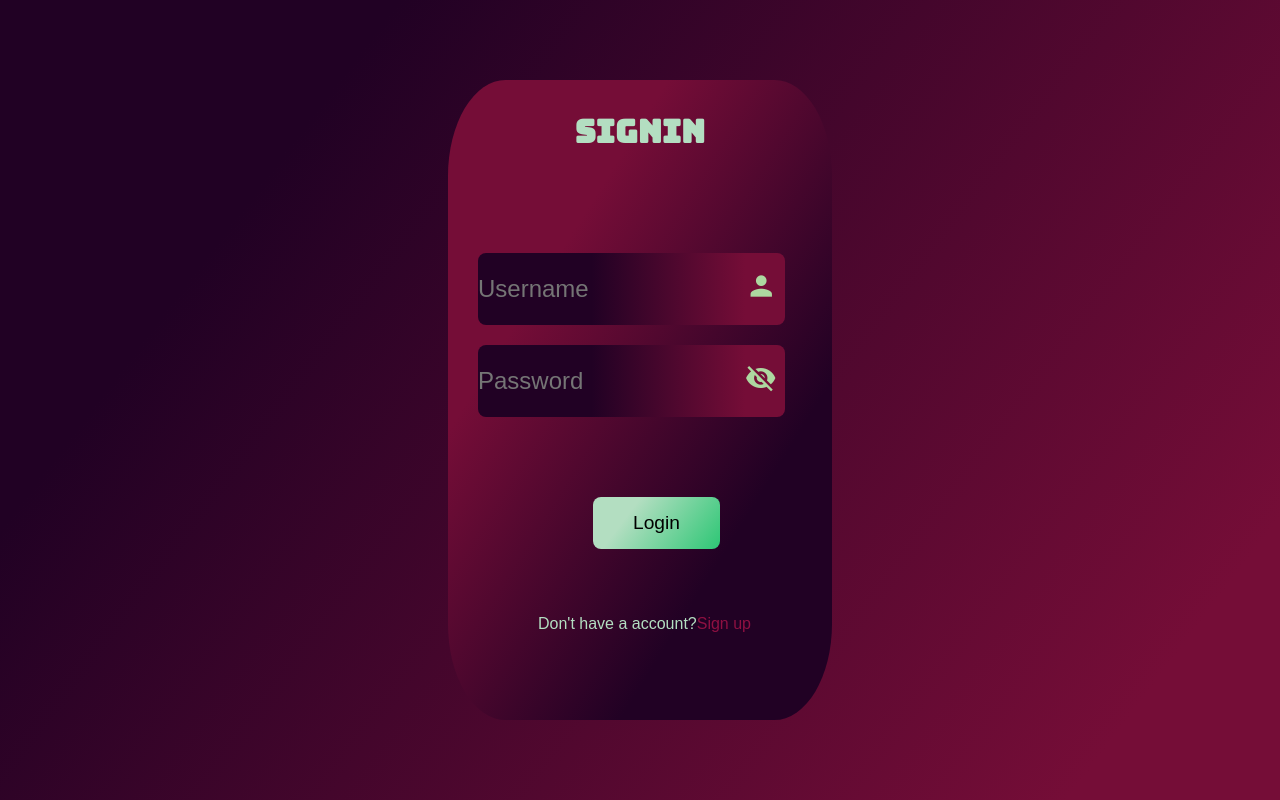
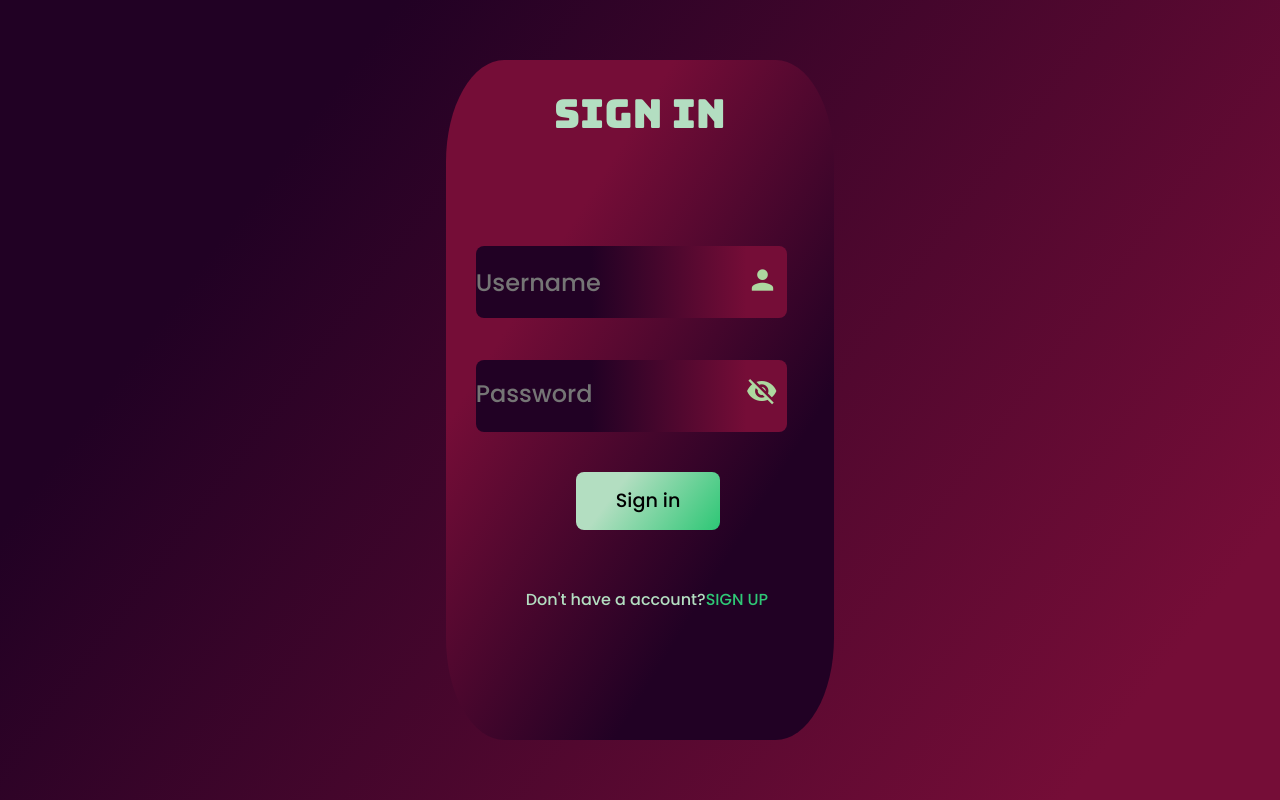
Before and after one commit to Dharundds/ChatRoom, a Flask app: page /login in a window 1280 px wide. Run offline with Flask 2, Linux system fonts and the light colour scheme.

Commit message:
added modal

```diff
--- a/app.py
+++ b/app.py
@@ -21,7 +21,7 @@ def home():
 def login():
     if current_user.is_authenticated:
         return redirect(url_for('home'))
-    message = ''
+    message='ㅤ'
     if request.method == "POST":
         username = request.form.get('username')
         password_input = request.form.get('password')
@@ -44,6 +44,7 @@ def signup():
         password = request.form.get('password')
         email_address = request.form.get('email_address')
         user = get_user(username)
+        message='ㅤ'
         if user:
             message = 'User already exist'
         else:
--- a/static/css/login.css
+++ b/static/css/login.css
@@ -1,3 +1,4 @@
+@import url("https://fonts.googleapis.com/css2?family=Poppins:wght@500&display=swap");
 * {
   padding: 0;
   margin: 0;
@@ -27,7 +28,7 @@ body {
   align-items: center;
 }
 
-.insider{
+.smaller-container{
 
   background: rgb(33, 1, 36);
   background: linear-gradient(
@@ -35,14 +36,14 @@ body {
     rgba(33, 1, 36, 1) 27%,
     rgba(117, 13, 55, 1) 72%
   );
-  width: 30%;
+  width: 35%;
   border-radius: 15%;
-  height: 80vh;
+  height: 85vh;
   position: inherit;
   justify-content: center;
   align-items: center;
 }
-h1,h3{
+h1{
   font-family: 'Bungee', cursive;
   color:#b3dec1;
   position: relative;
@@ -52,6 +53,7 @@ h1,h3{
   cursor: default;
 
 }
+
 #uname,#pass{
   border-style: none;
   font-style: none;
@@ -74,7 +76,14 @@ h1,h3{
 }
 #pass{
   top:150px;
+  font-family: 'Cutive Mono', monospace;
+  font-weight: bold;
 }
+#pass::placeholder{
+  font-family: "Poppins", sans-serif;
+  font-weight: normal;
+}
+
 #pass:hover,#pass:focus,#uname:focus,#uname:hover{
   font-size: 160%;
   transform:scale(1.1);
@@ -95,8 +104,8 @@ h1,h3{
   );
   cursor: pointer;
   position:relative;
-  top :230px;
-  left:145px;
+  top :190px;
+  left:130px;
 
 }
 h1:hover{
@@ -122,13 +131,14 @@ h1:hover{
 }
 #help{
   position:relative;
-  top:260px;
-  left:90px;
+  top:200px;
+  left:80px;
   color:rgb(179, 222, 193);
 
 }
 #help-a{
-  color:rgb(143, 16, 66);
+  /* color:rgb(143, 16, 66); */
+  color:rgb(47, 199, 118);
   text-decoration: none;
 }
 #help-a:hover{
@@ -161,3 +171,28 @@ h1:hover{
     background-position: 0% 50%;
   }
 }
+.modal-content{
+  background: linear-gradient(
+    127deg,
+    rgba(179, 222, 193, 1) 29%,
+    rgb(47, 199, 118) 99%
+  );
+  color:black;
+}
+#moda-button{
+  border-style: none;
+  background: linear-gradient(
+    302deg,
+    rgba(33, 1, 36, 1) 27%,
+    rgba(117, 13, 55, 1) 72%
+  );
+  width: 100px;
+}
+#moda-button2{
+  border-style:none;
+  background-color: rgb(97, 97, 97);
+}
+#moda-button:hover{
+  background-size: 150% 150%;
+  animation: move 3000ms ease-in-out infinite;
+}
--- a/templates/login.html
+++ b/templates/login.html
@@ -10,34 +10,75 @@
   <link href="https://fonts.googleapis.com/css2?family=Bungee&display=swap" rel="stylesheet">
   <link href="https://fonts.googleapis.com/icon?family=Material+Icons" rel="stylesheet">
   <link rel="shortcut icon" type="image/ico" href="../static/images/favicon.ico" />
-  <title>Login</title>
+  <link rel="preconnect" href="https://fonts.gstatic.com">
+<link href="https://fonts.googleapis.com/css2?family=Cutive+Mono&display=swap" rel="stylesheet">
+<link rel="stylesheet" href="https://cdn.jsdelivr.net/npm/bootstrap@4.6.0/dist/css/bootstrap.min.css" integrity="sha384-B0vP5xmATw1+K9KRQjQERJvTumQW0nPEzvF6L/Z6nronJ3oUOFUFpCjEUQouq2+l" crossorigin="anonymous">
+    <title>Login</title>
 </head>
 
 <body>
   <div class="container">
-    <div class="insider">
+    <div class=smaller-container>
 
-      <h1>Signin</h1>
-      <h3>{{message}}</h3>
+      <h1>Sign in</h1>
+      <button type="button" style="display: none;" id="launch-modal" class="btn btn-primary" data-toggle="modal" data-target="#exampleModal">
+        Launch demo modal
+      </button>
+
+      <!-- Modal -->
+      <div class="modal fade" id="exampleModal" tabindex="-1" aria-labelledby="exampleModalLabel" aria-hidden="true">
+        <div class="modal-dialog " id="modal">
+          <div class="modal-content">
+            <div class="modal-header">
+              <h5 class="modal-title" id="exampleModalLabel">{{message}}</h5>
+              <button type="button" class="close" data-dismiss="modal" style="color:black;" aria-label="Close">
+                <span aria-hidden="true">&times;</span>
+              </button>
+            </div>
+            <div class="modal-body">
+            Invalid Password or user doesn't exist.
+            </div>
+            <div class="modal-footer">
+
+            <button type="button" id="moda-button2" class="btn btn-secondary" data-dismiss="modal">Try again</button>
+            <button type="button" id="moda-button" class="btn btn-primary" data-dismiss="modal" onclick="window.location.href='/signup'" >Sign Up</button>
+            </div>
+
+        </div>
+      </div>
+    </div>
       <form action="/login" method="post" id="myForm">
         <input type="text" name="username" placeholder="Username" id="uname"><span class="material-icons" id="person">
           person
         </span></input>
         <input type="password" name="password" placeholder="Password" id="pass"> <span class="material-icons" id="eye"
           onclick="showPass() ">
+          <br>
           visibility_off
         </span></input>
         <br>
-        <button type="submit" id="submit">Login</button>
+        <button type="submit" id="submit">Sign in</button>
       </form>
       <br>
       <br>
-      <p id="help">Don't have a account?<a id="help-a" href="/signup">Sign up</a></p>
+      <p id="help">Don't have a account?<a id="help-a" href="/signup">SIGN UP</a></p>
     </div>
   </div>
+
+
+  <script src="https://code.jquery.com/jquery-3.5.1.slim.min.js" integrity="sha384-DfXdz2htPH0lsSSs5nCTpuj/zy4C+OGpamoFVy38MVBnE+IbbVYUew+OrCXaRkfj" crossorigin="anonymous"></script>
+  <script src="https://cdn.jsdelivr.net/npm/bootstrap@4.6.0/dist/js/bootstrap.bundle.min.js" integrity="sha384-Piv4xVNRyMGpqkS2by6br4gNJ7DXjqk09RmUpJ8jgGtD7zP9yug3goQfGII0yAns" crossorigin="anonymous"></script>
   <script>
+    const message = '{{message}}'
+    if (message=="Failed to login"){
+      $('#exampleModal').modal('show')({
+
+      });
+        console.log("hi");
+
+    }
     showPass = () => {
-      let i = document.getElementById("eye").innerHTML
+      let i = document.getElementById("eye").innerHTML;
       if (i == "visibility_off") {
         document.getElementById("eye").innerHTML = "visibility";
         document.getElementById("pass").type = "text";
```
Also changed, not shown: static/css/signup.css (+67 -37 lines), templates/signup.html (+63 -14 lines).
